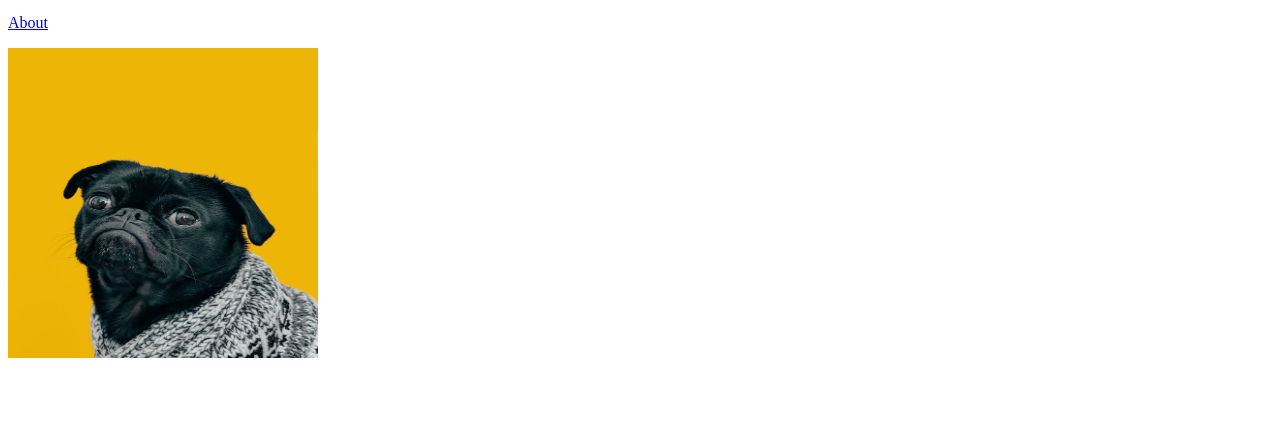
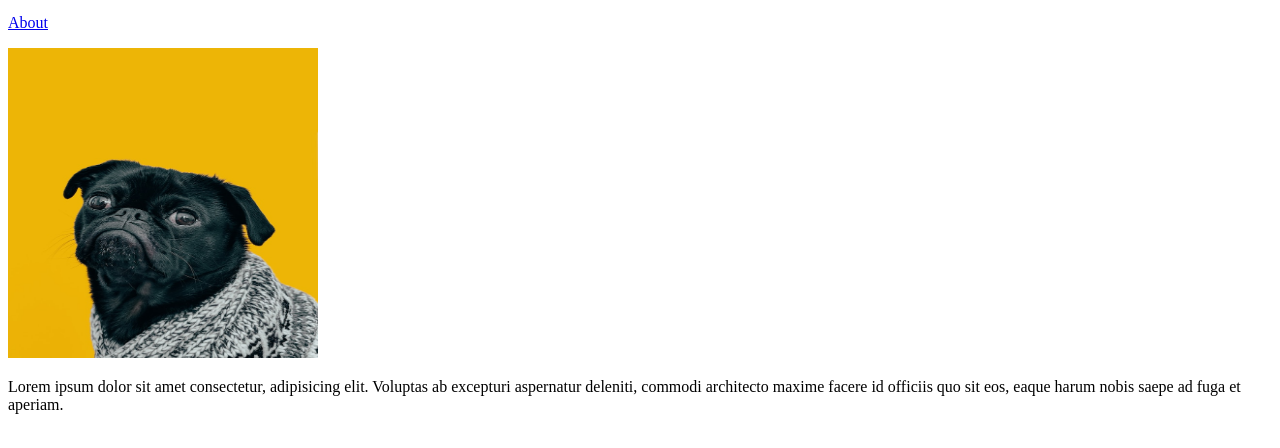
Before and after one commit to lewismcfarlane/HTML_lesson, a website: page odin-links-and-images/index.html in a window 1280 px wide. Shown: the part 100-548 px from the top of the page. Drawn offline with Linux system fonts and the light colour scheme.

Commit message:
feature: add new text to website

```diff
--- a/odin-links-and-images/index.html
+++ b/odin-links-and-images/index.html
@@ -39,7 +39,7 @@
     file/directory relative to the current directory -->
 
     <img src="./images/dog.jpg" height="310" width="310" alt="Charles the Dog">
-
+    <p>Lorem ipsum dolor sit amet consectetur, adipisicing elit. Voluptas ab excepturi aspernatur deleniti, commodi architecto maxime facere id officiis quo sit eos, eaque harum nobis saepe ad fuga et aperiam.</p>
 
 </body>
 </html>
```
